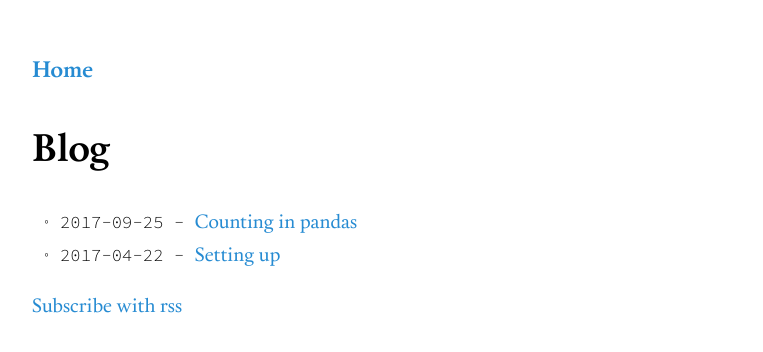
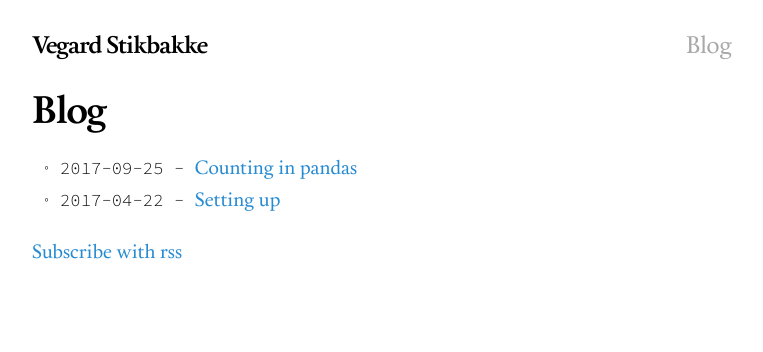
Before and after one commit to vegarsti/vegarsti.github.io, a Jekyll site: the page built from blog.md, in a window 1280 px wide. Shown: the top 352 px of the page, without its empty margins (258-1021 px from the left). Built offline with Jekyll 4.4.1, drawn with Linux system fonts in a browser that asks for light colours.

Commit message:
Add header navigation

```diff
--- a/_config.yml
+++ b/_config.yml
@@ -42,3 +42,7 @@ gems:
 assets:
   sources:
     - assets/fonts
+
+navigation:
+  - title: "Blog"
+    url: /blog/
--- a/_includes/page_head.html
+++ b/_includes/page_head.html
@@ -1,3 +1,21 @@
-<header>
-    <h3><a href="/" class='header-link'>Home</a></h3>
+<header class="site-header">
+
+  <div class="wrapper">
+
+    <a class="site-title" style="color: black;" href="{{ "/" | relative_url }}">{{ site.title | escape }}</a>
+
+    <nav class="site-nav">
+
+      {% for link in site.navigation %}
+        {% if link.url contains "http" %}
+          {% assign url = link.url %}
+        {% else %}
+          {% assign url = link.url | relative_url %}
+        {% endif %}
+        <a class="page-link" style="color: #a8a8a8;" href="{{ url }}">{{ link.title }}</a>
+      {% endfor %}
+    </nav>
+
+  </div>
+
 </header>
--- a/_layouts/blog.html
+++ b/_layouts/blog.html
@@ -1,14 +1,9 @@
-<!DOCTYPE html>
-<html>
+---
+title: Blog
+layout: default
+---
 
-  {% include head.html %}
-
-<body>
-  <div class="main">
-    <span id='header-link'><h3><a href="/">Home</a></h3></span>
-    {{ content }}
-  </div>
-
-</body>
-
-</html>
+{% include page_head.html %}
+<h1>Blog</h1>
+<p class="post-meta"><time datetime="{{ page.date | date_to_xmlschema }}" itemprop="datePublished">{{ page.date | date: "%b %-d, %Y" }}</time></p>
+{{ content }}
--- a/css/style.css
+++ b/css/style.css
@@ -60,6 +60,11 @@ h1, h2, h3, h4, h5, h6 {
   font-weight: bold;
 }
 
+h1 {
+  font-weight: 800;
+  letter-spacing: -1px;
+}
+
 /* Image styling */
 
 img {
@@ -84,12 +89,12 @@ pre {
 /* Hyperlink styling */
 
 a:link {
-  color: #268bd2;;
+  color: #268bd2;
   text-decoration: none;
 }
 
 a:visited {
-  color: #268bd2;;
+  color: #268bd2;
 }
 
 a:hover {
@@ -149,3 +154,38 @@ li:before {
   margin-right: 0.5rem;
   vertical-align: 9%;
 }
+
+.site-header {
+  margin-top: -30px;
+  min-height: 30px;
+  position: relative;
+  font-size: 125%;
+  line-height: 2;
+}
+
+.site-title {
+  float: left;
+  letter-spacing: -1px;
+  font-weight: 800;
+  color: black;
+
+  a, a:link, a:active, a:visited, a:hover {
+    color: black;
+  }
+}
+
+.site-nav {
+  float: right;
+  .page-link {
+    color: black;
+
+    /* Gaps between nav items, but not on the last one */
+    &:not(:last-child) {
+      margin-right: 20px;
+    }
+  }
+}
+
+.page-link {
+  color: grey;
+}
```
Also changed, not shown: blog.md (+0 -2 lines).
